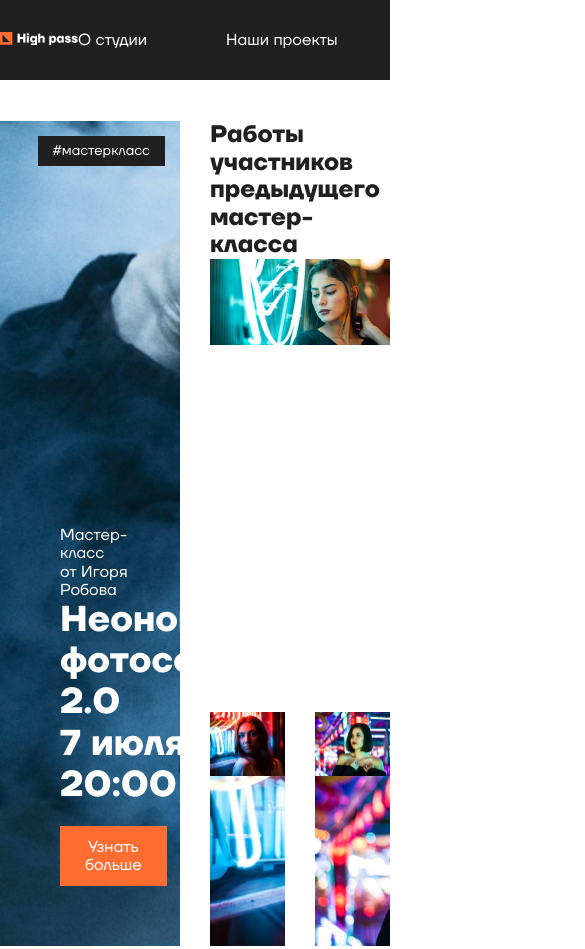
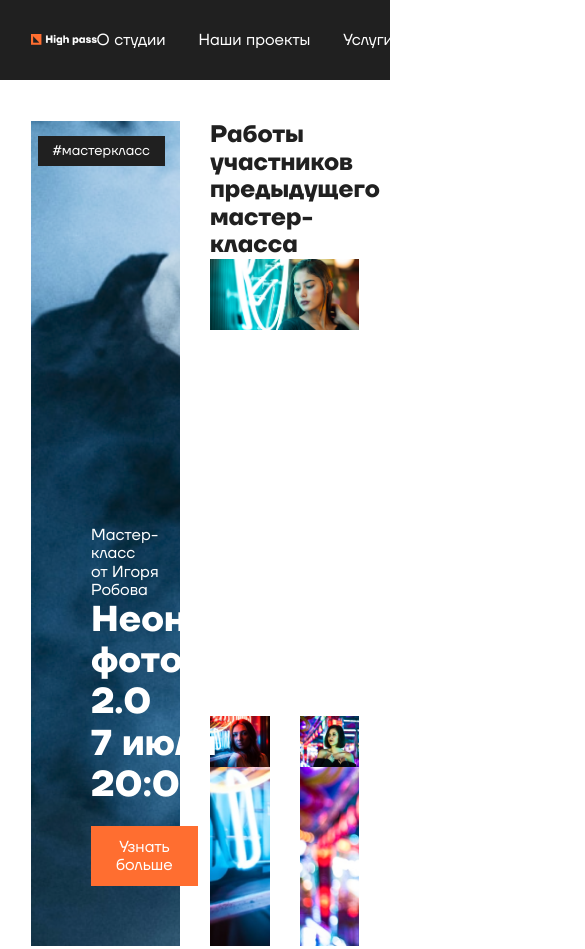
Before and after one commit to chegodaevvl/highphoto, a website: page src/index.html in a window 390 px wide. Shown: the top 949 px of the page, 585 px wide, since content can reach past the window. Drawn offline with nearby package versions, Linux system fonts and the light colour scheme; files that its build step writes are made by us from their sources; files whose address does not match are found by name.

Commit message:
implement main container layout and header menu adaptation for tablet screen

```diff
--- a/src/styles/_common.scss
+++ b/src/styles/_common.scss
@@ -179,3 +179,14 @@ svg g, svg path {
 .focusEffect:active:not(:focus-visible) {
 	color: $activeColor;
 }
+
+// Adaptation for tablet screen
+
+@media (max-width: 1352px) {
+
+	.container {
+		max-width: 100%;
+		padding: 0 31px;
+	}
+
+}
--- a/src/styles/_header.scss
+++ b/src/styles/_header.scss
@@ -31,10 +31,6 @@ header {
         align-self: center;
     }
 
-    // &__search:hover:not(:focus-visible) > .searchIcon > path {
-    //     fill: $hoverColor;
-    // }
-
     &__menuitem {
         font-size: 16px;
         font-weight: 400;
@@ -52,3 +48,16 @@ header {
 use.search {
     fill: $mainLightColor;
 }
+
+// Adaptation for tablet screen
+
+@media (max-width: 1352px) {
+
+	.top {
+
+        &__menu {
+            gap: 33px;
+        }
+	}
+
+}
```
